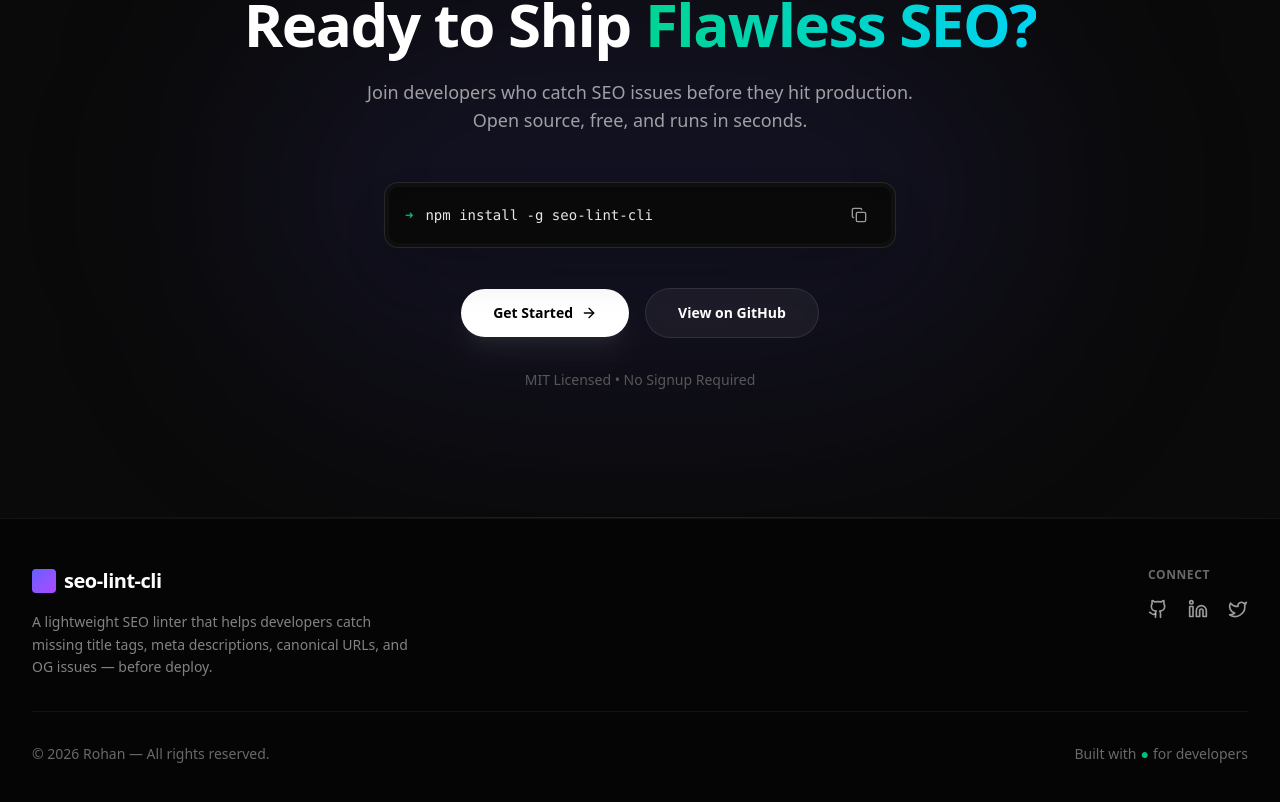
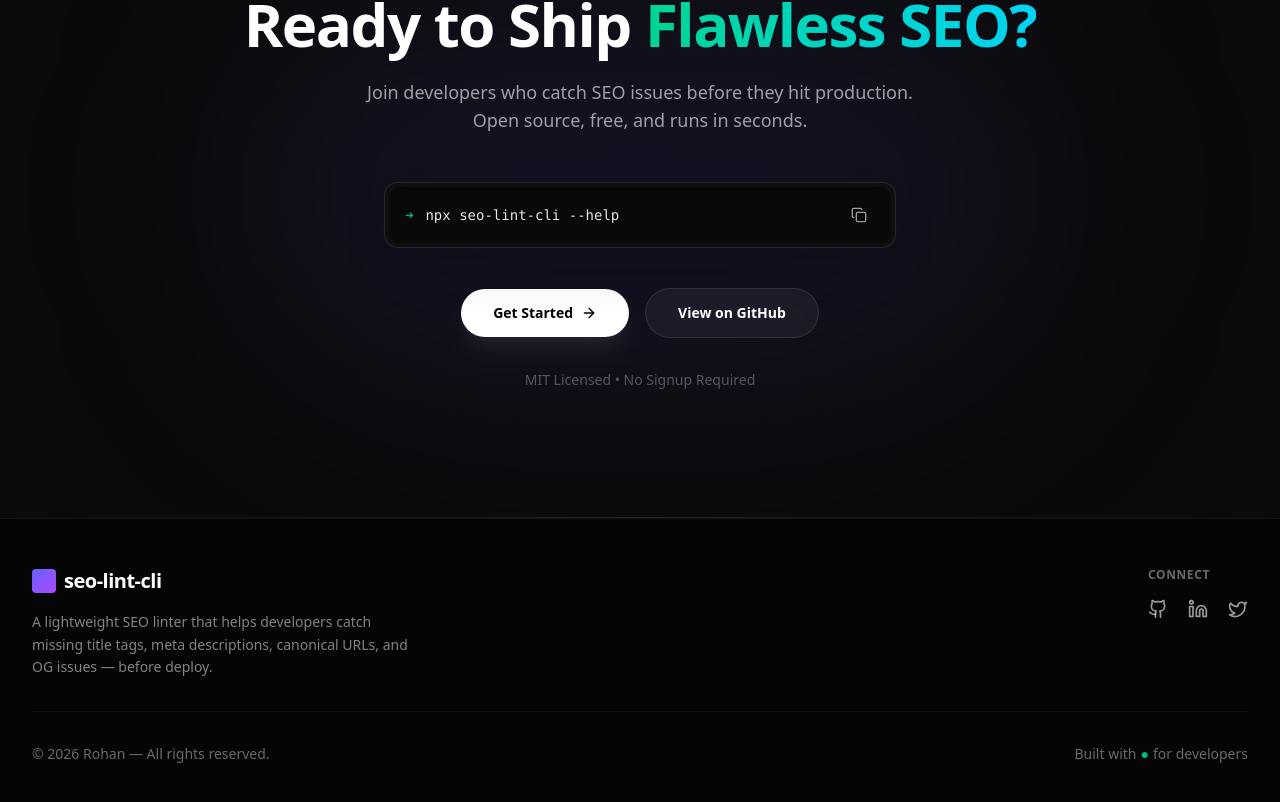
Before and after one commit to Rohan-2601/seo-linter-landing, a Next.js app: page / in a window 1280 px wide. Shown: the part 1908-2710 px from the top of the page. Built offline with nearby package versions, Linux system fonts and the light colour scheme; no server answers.

Commit message:
changed command in cta

```diff
--- a/components/Cta.tsx
+++ b/components/Cta.tsx
@@ -6,7 +6,7 @@ import { cn } from "@/lib/utils";
 
 export function Cta() {
   const [copied, setCopied] = useState(false);
-  const command = "npm install -g seo-lint-cli";
+  const command = "npx seo-lint-cli --help";
 
   const handleCopy = () => {
     navigator.clipboard.writeText(command);
```
